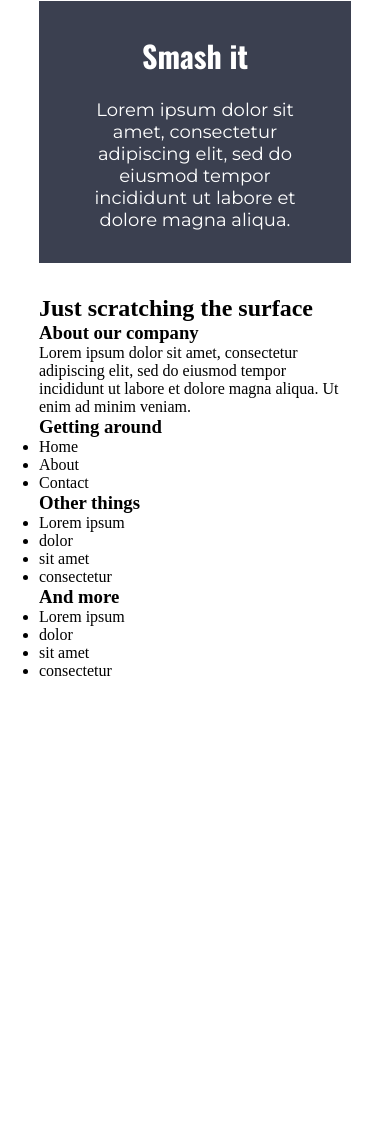
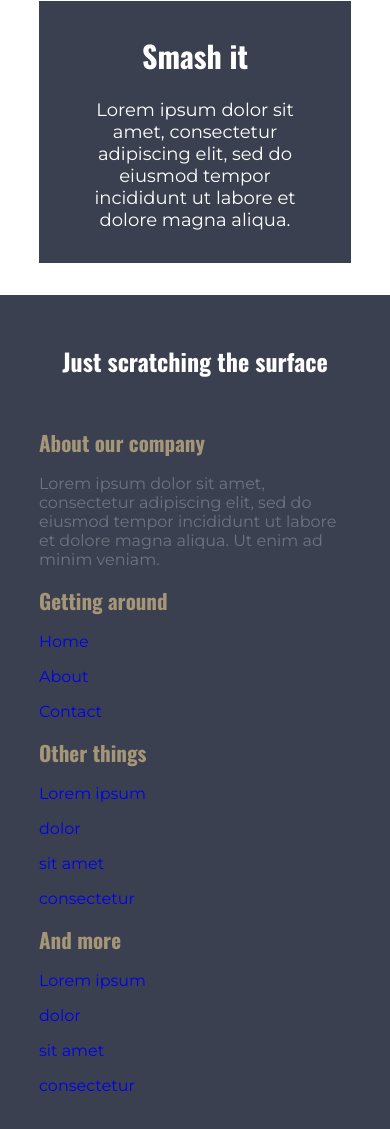
Before and after one commit to AndrewHuntington/CRL-final-challenge, a plain HTML site: page index.html in a window 390 px wide. Shown: the part 3378-4507 px from the top of the page. Before the commit the page ends 4058 px from the top, so only its background shows below. Drawn offline with nearby package versions, Linux system fonts and the light colour scheme.

Commit message:
Finish mobile layout except for navbar

```diff
--- a/index.html
+++ b/index.html
@@ -153,27 +153,49 @@
           <div class="col col-two">
             <h3 class="section-three__col-title">Getting around</h3>
             <ul>
-              <li class="section-three__col-text">Home</li>
-              <li class="section-three__col-text">About</li>
-              <li class="section-three__col-text">Contact</li>
+              <li class="section-three__col-text">
+                <a href="#">Home</a>
+              </li>
+              <li class="section-three__col-text">
+                <a href="#">About</a>
+              </li>
+              <li class="section-three__col-text">
+                <a href="#">Contact</a>
+              </li>
             </ul>
           </div>
           <div class="col col-three">
             <h3 class="section-three__col-title">Other things</h3>
             <ul>
-              <li class="section-three__col-text">Lorem ipsum</li>
-              <li class="section-three__col-text">dolor</li>
-              <li class="section-three__col-text">sit amet</li>
-              <li class="section-three__col-text">consectetur</li>
+              <li class="section-three__col-text">
+                <a href="#">Lorem ipsum</a>
+              </li>
+              <li class="section-three__col-text">
+                <a href="#">dolor</a>
+              </li>
+              <li class="section-three__col-text">
+                <a href="#">sit amet</a>
+              </li>
+              <li class="section-three__col-text">
+                <a href="#">consectetur</a>
+              </li>
             </ul>
           </div>
           <div class="col col-four">
             <h3 class="section-three__col-title">And more</h3>
             <ul>
-              <li class="section-three__col-text">Lorem ipsum</li>
-              <li class="section-three__col-text">dolor</li>
-              <li class="section-three__col-text">sit amet</li>
-              <li class="section-three__col-text">consectetur</li>
+              <li class="section-three__col-text">
+                <a href="#">Lorem ipsum</a>
+              </li>
+              <li class="section-three__col-text">
+                <a href="#">dolor</a>
+              </li>
+              <li class="section-three__col-text">
+                <a href="#">sit amet</a>
+              </li>
+              <li class="section-three__col-text">
+                <a href="#">consectetur</a>
+              </li>
             </ul>
           </div>
         </div>
--- a/style.css
+++ b/style.css
@@ -195,3 +195,47 @@ body {
 .box__text {
   font: var(--montserrat-reg-18);
 }
+
+.section-three {
+  background-color: var(--blue-body);
+  padding-bottom: 2.5em;
+}
+
+.section-three__main-title {
+  color: var(--white);
+  font: var(--oswald-bold-24);
+  text-align: center;
+  padding: 2em 0;
+}
+
+.section-three__col-title {
+  color: var(--gold-highlight);
+  font: var(--oswald-bold-21);
+  padding-bottom: 0.765em;
+}
+
+.section-three__col-text {
+  font: var(--montserrat-reg-16);
+  padding-bottom: 1em;
+}
+
+.section-three li {
+  list-style: none;
+}
+
+.section-three a {
+  text-decoration: none;
+}
+
+.section-three a:visited {
+  color: var(--grey-blue-text);
+}
+
+.section-three a:hover,
+.section-three a:focus {
+  opacity: 0.65;
+}
+
+.section-three__col-text {
+  color: var(--grey-blue-text);
+}
```
